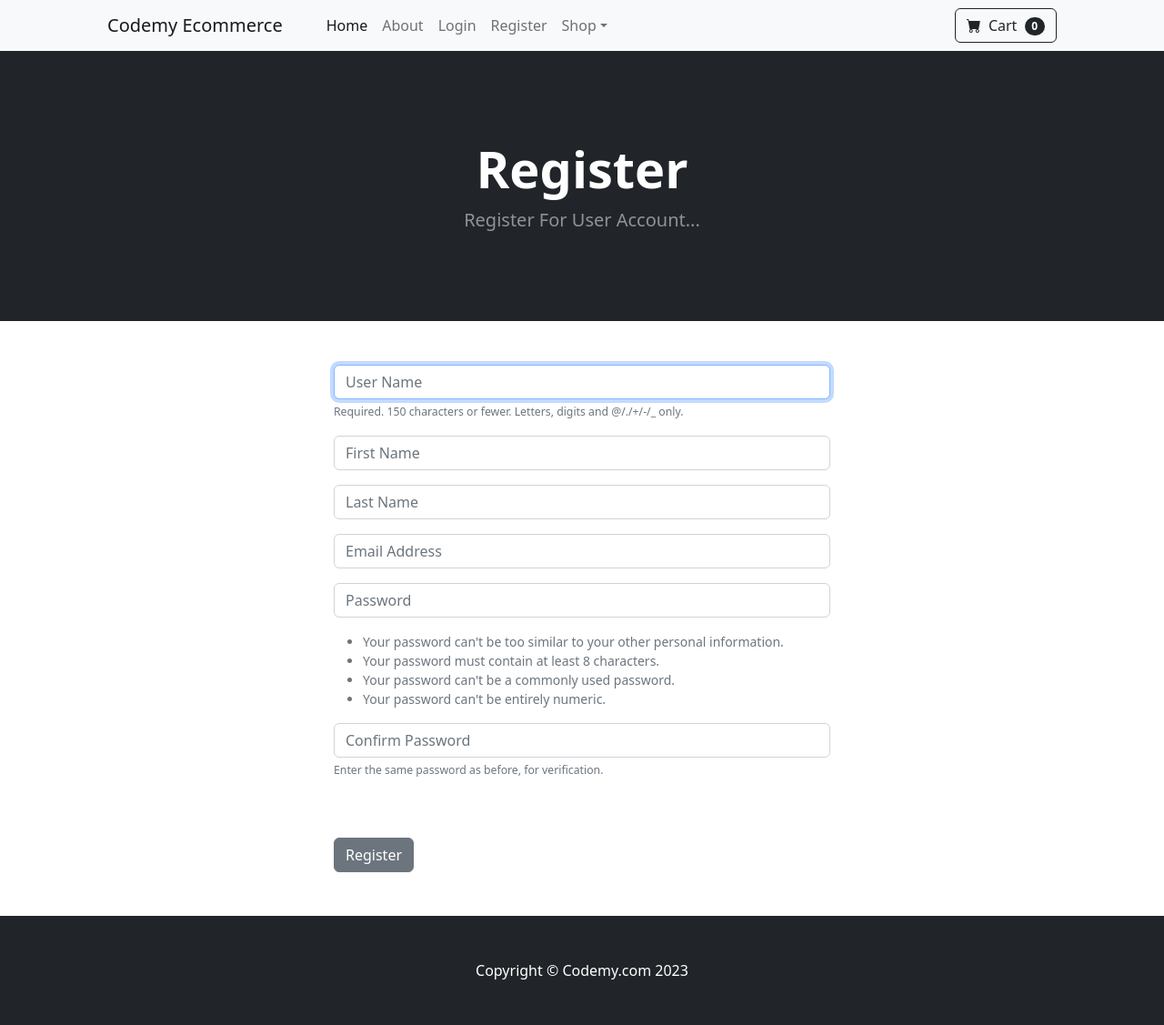
After one commit to sinyapong/Django-Ecomerc, a Django app: page /register in a window 1280 px wide. The commit adds this page. Shown: the whole page at 91% size. Run offline with Django 5.2, Linux system fonts and the light colour scheme; some libraries are stand-ins or nearby versions.

Commit message:
upload EP8

```diff
--- /dev/null
+++ b/store/forms.py
@@ -0,0 +1,30 @@
+from django.contrib.auth.models import User
+from django.contrib.auth.forms import UserCreationForm
+from django import forms
+
+class SignUpForm(UserCreationForm):
+    email = forms.EmailField(label="", widget=forms.TextInput(attrs={'class':'form-control', 'placeholder':'Email Address'}))
+    first_name = forms.CharField(label="", max_length=100, widget=forms.TextInput(attrs={'class':'form-control', 'placeholder':'First Name'}))
+    last_name = forms.CharField(label="", max_length=100, widget=forms.TextInput(attrs={'class':'form-control', 'placeholder':'Last Name'}))
+
+    class Meta:
+        model = User
+        fields = ('username', 'first_name', 'last_name', 'email', 'password1', 'password2')
+
+    def __init__(self, *args, **kwargs):
+        super(SignUpForm, self).__init__(*args, **kwargs)
+
+        self.fields['username'].widget.attrs['class'] = 'form-control'
+        self.fields['username'].widget.attrs['placeholder'] = 'User Name'
+        self.fields['username'].label = ''
+        self.fields['username'].help_text = '<span class="form-text text-muted"><small>Required. 150 characters or fewer. Letters, digits and @/./+/-/_ only.</small></span>'
+
+        self.fields['password1'].widget.attrs['class'] = 'form-control'
+        self.fields['password1'].widget.attrs['placeholder'] = 'Password'
+        self.fields['password1'].label = ''
+        self.fields['password1'].help_text = '<ul class="form-text text-muted small"><li>Your password can\'t be too similar to your other personal information.</li><li>Your password must contain at least 8 characters.</li><li>Your password can\'t be a commonly used password.</li><li>Your password can\'t be entirely numeric.</li></ul>'
+
+        self.fields['password2'].widget.attrs['class'] = 'form-control'
+        self.fields['password2'].widget.attrs['placeholder'] = 'Confirm Password'
+        self.fields['password2'].label = ''
+        self.fields['password2'].help_text = '<span class="form-text text-muted"><small>Enter the same password as before, for verification.</small></span>'
--- a/store/models.py
+++ b/store/models.py
@@ -23,10 +23,13 @@ class Customer(models.Model):
 
 class Product(models.Model):
     name = models.CharField(max_length=100)
-    price = models.DecimalField(default=0, decimal_places=2, max_digits=6)
+    price = models.DecimalField(default=0, decimal_places=2, max_digits=8)
     Category = models.ForeignKey(Category,on_delete=models.CASCADE,default=1)
     description = models.CharField(max_length=250,default='',blank=True,null=True)
     image = models.ImageField(upload_to='uploads/product/')
+    # Add Sale Stuff
+    is_sale = models.BooleanField(default=False)
+    sale_price = models.DecimalField(default=0, decimal_places=2, max_digits=8)
 
     def __str__(self):
         return self.name
--- /dev/null
+++ b/store/templates/base.html
@@ -0,0 +1,41 @@
+
+{% load static %}
+
+<!DOCTYPE html>
+<html lang="en">
+    <head>
+        <meta charset="utf-8" />
+        <meta name="viewport" content="width=device-width, initial-scale=1, shrink-to-fit=no" />
+        <meta name="description" content="" />
+        <meta name="author" content="" />
+        <title>Django Ecommerce</title>
+        <!-- Favicon-->
+        <link rel="icon" type="image/x-icon" href="{% static 'assets/favicon.ico' %}" />
+        <!-- Bootstrap icons-->
+        <link href="https://cdn.jsdelivr.net/npm/bootstrap-icons@1.5.0/font/bootstrap-icons.css" rel="stylesheet" />
+        <!-- Core theme CSS (includes Bootstrap)-->
+        <link href="{% static 'css/styles.css' %}" rel="stylesheet" />
+    </head>
+    <body>
+       {% include 'navbar.html' %}
+       {% if messages %}
+            {% for message in messages %}
+            <div class="alert alert-warning alert-dismissible fade show" role="alert">
+                {{message}}
+                <button type="button" class="btn-close" data-bs-dismiss="alert" aria-label="Close"></button>
+              </div>
+            {% endfor %}
+       {% endif %}
+       {% block content %}
+
+       {% endblock content %}
+        <!-- Footer-->
+        <footer class="py-5 bg-dark">
+            <div class="container"><p class="m-0 text-center text-white">Copyright &copy; Codemy.com 2023</p></div>
+        </footer>
+        <!-- Bootstrap core JS-->
+        <script src="https://cdn.jsdelivr.net/npm/bootstrap@5.2.3/dist/js/bootstrap.bundle.min.js"></script>
+        <!-- Core theme JS-->
+        <script src="{% static 'js/scripts.js' %}"></script>
+    </body>
+</html>
--- /dev/null
+++ b/store/templates/navbar.html
@@ -0,0 +1,39 @@
+
+ <!-- Navigation-->
+ <nav class="navbar navbar-expand-lg navbar-light bg-light">
+    <div class="container px-4 px-lg-5">
+        <a class="navbar-brand" href="{% url 'home' %}">Codemy Ecommerce</a>
+        <button class="navbar-toggler" type="button" data-bs-toggle="collapse" data-bs-target="#navbarSupportedContent" aria-controls="navbarSupportedContent" aria-expanded="false" aria-label="Toggle navigation"><span class="navbar-toggler-icon"></span></button>
+        <div class="collapse navbar-collapse" id="navbarSupportedContent">
+            <ul class="navbar-nav me-auto mb-2 mb-lg-0 ms-lg-4">
+                <li class="nav-item"><a class="nav-link active" aria-current="page" href="{% url 'home' %}">Home</a></li>
+                <li class="nav-item"><a class="nav-link" href="{% url 'about' %}">About</a></li>
+                {% if user.is_authenticated %}
+                    <li class="nav-item"><a class="nav-link"
+                        href="{% url 'logout' %}">Logout</a></li>
+                {% else %}
+                    <li class="nav-item"><a class="nav-link"
+                        href="{% url 'login' %}">Login</a></li>
+                    <li class="nav-item"><a class="nav-link"
+                        href="{% url 'register' %}">Register</a></li>
+                {% endif %}
+                <li class="nav-item dropdown">
+                    <a class="nav-link dropdown-toggle" id="navbarDropdown" href="#" role="button" data-bs-toggle="dropdown" aria-expanded="false">Shop</a>
+                    <ul class="dropdown-menu" aria-labelledby="navbarDropdown">
+                        <li><a class="dropdown-item" href="#!">All Products</a></li>
+                        <li><hr class="dropdown-divider" /></li>
+                        <li><a class="dropdown-item" href="#!">Popular Items</a></li>
+                        <li><a class="dropdown-item" href="#!">New Arrivals</a></li>
+                    </ul>
+                </li>
+            </ul>
+            <form class="d-flex">
+                <button class="btn btn-outline-dark" type="submit">
+                    <i class="bi-cart-fill me-1"></i>
+                    Cart
+                    <span class="badge bg-dark text-white ms-1 rounded-pill">0</span>
+                </button>
+            </form>
+        </div>
+    </div>
+</nav>
--- /dev/null
+++ b/store/templates/register.html
@@ -0,0 +1,31 @@
+{% extends 'base.html' %}
+{% block content %}
+
+    <!-- Header-->
+    <header class="bg-dark py-5">
+        <div class="container px-4 px-lg-5 my-5">
+            <div class="text-center text-white">
+                <h1 class="display-4 fw-bolder">Register</h1>
+                <p class="lead fw-normal text-white-50 mb-0">Register For User Account...</p>
+            </div>
+        </div>
+    </header>
+<br><br>
+    <div class="container">
+        <div class="row">
+
+                <div class="col-md-6 offset-md-3">
+                    <form method="POST" action="{% url 'register' %}">
+                        {%csrf_token %}
+                        {{form.as_p}}
+                        <br><br>
+                        <button type="submit" class="btn btn-secondary">
+                            Register
+                        </button>
+                      </form>
+                </div>
+
+        </div>
+    </div>
+<br><br>
+{% endblock content %}
--- a/store/urls.py
+++ b/store/urls.py
@@ -4,4 +4,8 @@ from . import views
 
 urlpatterns = [
     path('', views.home, name='home'),
+    path('about/', views.about, name='about'),
+    path('login/', views.login_user, name='login'),
+    path('logout/', views.logout_user, name='logout'),
+    path('register', views.register_user, name='register'),
 ]
--- a/store/views.py
+++ b/store/views.py
@@ -1,6 +1,53 @@
-from django.shortcuts import render
+from django.shortcuts import render, redirect
 from .models import Product
+from django.contrib.auth import authenticate,login,logout
+from django.contrib import messages
+from django.contrib.auth.models import User
+from django.contrib.auth.forms import UserCreationForm
+from .forms import SignUpForm
+from django import forms
 
 def home(request):
     products = Product.objects.all()
     return render(request, 'home.html', {'products':products})
+
+def about(request):
+    return render(request, 'about.html', {})
+
+def login_user(request):
+    if request.method == "POST":
+        username = request.POST['username']
+        password = request.POST['password']
+        user = authenticate(request,username=username,password=password)
+        if user is not None:
+            login(request, user)
+            messages.success(request,"You Have Been Logged In")
+            return redirect('home')
+        else:
+            messages.success(request,"Please Try again")
+            return redirect('login')
+    else:
+        return render(request, 'login.html', {})
+
+def logout_user(request):
+    logout(request)
+    messages.success(request,("You have been logged out ..Thanks you"))
+    return redirect('home')
+
+def register_user(request):
+    form = SignUpForm()
+    if request.method == "POST":
+        form = SignUpForm(request.POST)
+        if form.is_valid():
+            form.save()
+            username = form.cleaned_data['username']
+            password = form.cleaned_data['password1']
+            # log in user
+            user = authenticate(username=username,password=password)
+            login(request, user)
+            messages.success(request,("You have Registered Successfully"))
+            return redirect('home')
+        else:
+            messages.success(request,("Register was a problem Please try again"))
+    else:
+        return render(request, 'register.html',{'form':form})
```
Also changed, not shown: store/templates/about.html (added, +26 -0 lines), store/templates/home.html (+43 -56 lines), store/templates/login.html (added, +37 -0 lines), db.sqlite3, store/migrations/0002_alter_category_options_product_is_sale_and_more.py (added).
